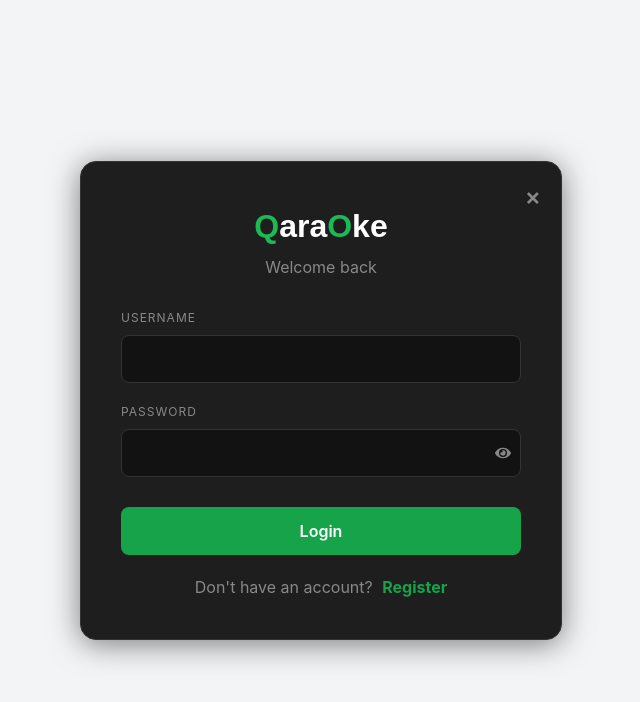
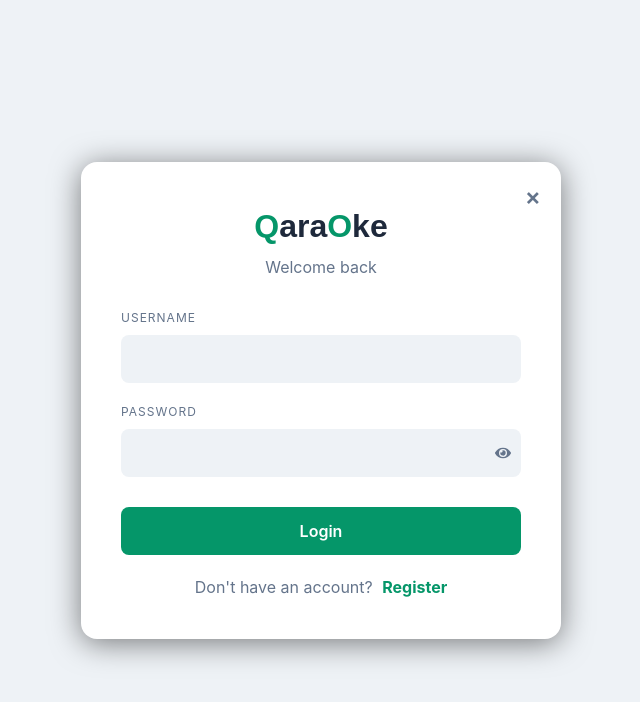
Before and after one commit to Erasylbruh/OKE, a React (Vite) app: page /auth in a window 1280 px wide. Shown: the top 702 px of the page, without its empty margins (444-1084 px from the left). Built offline with nearby package versions, Linux system fonts and the light colour scheme; no server answers.

Commit message:
addclolr

```diff
--- a/src/App.css
+++ b/src/App.css
@@ -1,13 +1,15 @@
 :root {
   --bg-body: var(--bg-main);
-  --bg-card: #1E1E1E;
-  --bg-input: #2A2A2A;
+  --bg-card: var(--bg-surface);
+  --bg-input: var(--bg-main);
   --primary: var(--brand-primary);
-  --primary-hover: #1ed760;
-  --danger: #E53935;
-  --text-main: #FFFFFF;
-  --text-muted: #B3B3B3;
-  --border-color: #333333;
+  --primary-hover: var(--brand-primary);
+  /* Should be separate but fine for now */
+  --danger: var(--danger);
+  --text-main: var(--text-primary);
+  --text-muted: var(--text-secondary);
+  --border-color: var(--border-color);
+  /* Inherit from index.css */
   --sidebar-width: 250px;
 }
 
--- a/src/components/Sidebar.jsx
+++ b/src/components/Sidebar.jsx
@@ -162,6 +162,7 @@ function Sidebar() {
                     display: flex;
                     align-items: center;
                     justify-content: flex-start;
+                    flex-direction: row;
                     border-radius: 0.5rem;
                     font-weight: 600;
                     text-decoration: none;
@@ -301,7 +302,7 @@ function Sidebar() {
                     border: none;
                     color: white;
                     font-weight: bold;
-                    padding: 0.75rem;
+                    padding: 0.75rem 0;
                     border-radius: 0.5rem;
                     cursor: pointer;
                     width: 100%;
--- a/src/index.css
+++ b/src/index.css
@@ -1,20 +1,26 @@
 :root {
-  /* Dark Mode (Default) */
+  /* Dark Mode (Default) - Zinc Palette */
   --bg-main: #09090b;
+  /* Deep Black */
   --bg-surface: #18181b;
+  /* Zinc-900 */
   --bg-hover: #27272a;
 
   --border-color: #27272a;
+  /* Dark Zinc */
 
   --text-primary: #fafafa;
+  /* Almost White */
   --text-secondary: #a1a1aa;
+  /* Light Gray */
 
   --brand-primary: #22c55e;
+  /* Neon Green */
   --brand-bg: #15803d;
 
   --danger: #ef4444;
 
-  /* Legacy variable mappings for compatibility */
+  /* Legacy mappings */
   --bg-color: var(--bg-main);
   --secondary-bg: var(--bg-surface);
   --text-color: var(--text-primary);
@@ -30,17 +36,25 @@
 }
 
 [data-theme="light"] {
-  --bg-main: #f3f4f6;
+  /* Light Mode - Slate/Blue-gray Palette */
+  --bg-main: #eef2f6;
+  /* Soft Blue-Gray, absorptive */
   --bg-surface: #ffffff;
-  --bg-hover: #f9fafb;
+  /* Pure White */
+  --bg-hover: #f1f5f9;
+  /* Light Slate */
 
-  --border-color: #e5e7eb;
+  --border-color: #e2e8f0;
+  /* Slate-200, subtle */
 
-  --text-primary: #111827;
-  --text-secondary: #6b7280;
+  --text-primary: #1e293b;
+  /* Slate-800, dark asphalt */
+  --text-secondary: #64748b;
+  /* Slate-500, cool gray */
 
-  --brand-primary: #16a34a;
-  --brand-bg: #dcfce7;
+  --brand-primary: #059669;
+  /* Deep Emerald */
+  --brand-bg: #d1fae5;
 
   --danger: #dc2626;
 
--- a/src/pages/Auth.jsx
+++ b/src/pages/Auth.jsx
@@ -98,7 +98,7 @@ function Auth() {
                     right: '15px',
                     background: 'none',
                     border: 'none',
-                    color: '#888',
+                    color: 'var(--text-secondary)',
                     fontSize: '24px',
                     cursor: 'pointer',
                     padding: '5px'
@@ -108,10 +108,10 @@ function Auth() {
             </button>
 
             <div style={{ textAlign: 'center', marginBottom: '30px' }}>
-                <h1 style={{ margin: 0, fontFamily: 'Quicksand, sans-serif', fontSize: '2rem', color: 'white' }}>
-                    <span style={{ color: '#1db954' }}>Q</span>ara<span style={{ color: '#1db954' }}>O</span>ke
+                <h1 style={{ margin: 0, fontFamily: 'Quicksand, sans-serif', fontSize: '2rem', color: 'var(--text-primary)' }}>
+                    <span style={{ color: 'var(--brand-primary)' }}>Q</span>ara<span style={{ color: 'var(--brand-primary)' }}>O</span>ke
                 </h1>
-                <p style={{ color: '#888', marginTop: '5px' }}>
+                <p style={{ color: 'var(--text-secondary)', marginTop: '5px' }}>
                     {isLogin ? 'Welcome back' : 'Create your account'}
                 </p>
             </div>
@@ -119,7 +119,7 @@ function Auth() {
             {error && (
                 <div style={{
                     backgroundColor: 'rgba(229, 57, 53, 0.1)',
-                    color: '#E53935',
+                    color: 'var(--danger)',
                     padding: '10px',
                     borderRadius: '8px',
                     marginBottom: '20px',
@@ -132,7 +132,7 @@ function Auth() {
 
             <form onSubmit={handleSubmit} style={{ display: 'flex', flexDirection: 'column', gap: '20px' }}>
                 <div>
-                    <label style={{ display: 'block', color: '#888', marginBottom: '8px', fontSize: '12px', textTransform: 'uppercase', letterSpacing: '1px' }}>
+                    <label style={{ display: 'block', color: 'var(--text-secondary)', marginBottom: '8px', fontSize: '12px', textTransform: 'uppercase', letterSpacing: '1px' }}>
                         {t('username')}
                     </label>
                     <input
@@ -140,12 +140,12 @@ function Auth() {
                         value={username}
                         onChange={(e) => setUsername(e.target.value.toLowerCase())}
                         required
-                        style={{ height: '48px', backgroundColor: '#121212' }}
+                        style={{ height: '48px', backgroundColor: 'var(--bg-main)' }}
                     />
                 </div>
 
                 <div>
-                    <label style={{ display: 'block', color: '#888', marginBottom: '8px', fontSize: '12px', textTransform: 'uppercase', letterSpacing: '1px' }}>
+                    <label style={{ display: 'block', color: 'var(--text-secondary)', marginBottom: '8px', fontSize: '12px', textTransform: 'uppercase', letterSpacing: '1px' }}>
                         {t('password')}
                     </label>
                     <div style={{ position: 'relative' }}>
@@ -154,7 +154,7 @@ function Auth() {
                             value={password}
                             onChange={(e) => setPassword(e.target.value)}
                             required
-                            style={{ height: '48px', backgroundColor: '#121212', paddingRight: '40px' }}
+                            style={{ height: '48px', backgroundColor: 'var(--bg-main)', paddingRight: '40px' }}
                         />
                         <button
                             type="button"
@@ -166,7 +166,7 @@ function Auth() {
                                 transform: 'translateY(-50%)',
                                 background: 'none',
                                 border: 'none',
-                                color: '#888',
+                                color: 'var(--text-secondary)',
                                 cursor: 'pointer',
                                 padding: 0,
                                 display: 'flex',
@@ -179,16 +179,16 @@ function Auth() {
 
                     {!isLogin && (
                         <div style={{ marginTop: '10px', display: 'flex', flexDirection: 'column', gap: '5px' }}>
-                            <div style={{ fontSize: '12px', color: hasLength ? '#1db954' : '#ff5555', display: 'flex', alignItems: 'center', gap: '5px' }}>
+                            <div style={{ fontSize: '12px', color: hasLength ? 'var(--brand-primary)' : 'var(--danger)', display: 'flex', alignItems: 'center', gap: '5px' }}>
                                 {hasLength ? '✓' : '○'} At least 8 characters
                             </div>
-                            <div style={{ fontSize: '12px', color: hasUpper ? '#1db954' : '#ff5555', display: 'flex', alignItems: 'center', gap: '5px' }}>
+                            <div style={{ fontSize: '12px', color: hasUpper ? 'var(--brand-primary)' : 'var(--danger)', display: 'flex', alignItems: 'center', gap: '5px' }}>
                                 {hasUpper ? '✓' : '○'} At least one capital letter
                             </div>
-                            <div style={{ fontSize: '12px', color: hasNum ? '#1db954' : '#ff5555', display: 'flex', alignItems: 'center', gap: '5px' }}>
+                            <div style={{ fontSize: '12px', color: hasNum ? 'var(--brand-primary)' : 'var(--danger)', display: 'flex', alignItems: 'center', gap: '5px' }}>
                                 {hasNum ? '✓' : '○'} At least one number
                             </div>
-                            <div style={{ fontSize: '12px', color: hasSpecial ? '#1db954' : '#ff5555', display: 'flex', alignItems: 'center', gap: '5px' }}>
+                            <div style={{ fontSize: '12px', color: hasSpecial ? 'var(--brand-primary)' : 'var(--danger)', display: 'flex', alignItems: 'center', gap: '5px' }}>
                                 {hasSpecial ? '✓' : '○'} At least one special character (!,@,#,$,%,&)
                             </div>
                         </div>
@@ -210,7 +210,7 @@ function Auth() {
             </form>
 
             <div style={{ textAlign: 'center', marginTop: '20px' }}>
-                <span style={{ color: '#888' }}>
+                <span style={{ color: 'var(--text-secondary)' }}>
                     {isLogin ? t('dont_have_account') : t('already_have_account')}{' '}
                 </span>
                 <button
--- a/src/pages/Editor.jsx
+++ b/src/pages/Editor.jsx
@@ -24,7 +24,7 @@ function Editor() {
         activeFontSize: 32,
         color: '#ffffff',
         fillColor: '#1db954',
-        backgroundColor: '#121212',
+        backgroundColor: 'var(--bg-main)',
         fontFamily: 'Inter, sans-serif',
         fontUrl: ''
     });
@@ -421,8 +421,8 @@ function Editor() {
             height: '100dvh',
             display: 'flex',
             flexDirection: 'column',
-            backgroundColor: '#121212',
-            color: 'white',
+            backgroundColor: 'var(--bg-main)',
+            color: 'var(--text-primary)',
             overflow: 'hidden',
             zIndex: 2000 // Ensure it sits on top of everything
         }}>
@@ -430,7 +430,7 @@ function Editor() {
             {isOwner && (
                 <div className="phase-nav mobile-hidden" style={{
                     margin: 0,
-                    borderBottom: '1px solid #333',
+                    borderBottom: '1px solid var(--border-color)',
                     background: '#181818',
                     padding: '50px 0 15px'
                 }}>
@@ -454,10 +454,10 @@ function Editor() {
                     <div className="editor-desktop-container">
                         {/* Phase 1: Lyrics & Audio (Left Panel) */}
                         <div className={`editor-panel left-panel ${activePhase !== 1 ? 'mobile-hidden' : ''}`} style={{
-                            borderRight: '1px solid #333',
+                            borderRight: '1px solid var(--border-color)',
                             display: activePhase === 1 ? 'flex' : 'none',
                             flexDirection: 'column',
-                            backgroundColor: '#181818',
+                            backgroundColor: 'var(--bg-surface)',
                             overflowY: 'auto'
                         }}>
                             <div style={{ padding: '20px', flex: 1 }}>
@@ -498,7 +498,7 @@ function Editor() {
                                             display: 'flex',
                                             alignItems: 'center',
                                             justifyContent: 'center',
-                                            color: 'white',
+                                            color: 'var(--text-primary)',
                                             fontWeight: 'bold'
                                         }}>
                                             {isUploading ? '...' : (audioUrl ? '♫' : '+')}
@@ -506,7 +506,7 @@ function Editor() {
                                     </div>
 
                                     <div style={{ marginBottom: '10px' }}>
-                                        <span style={{ color: '#ccc', fontSize: '0.9rem' }}>
+                                        <span style={{ color: 'var(--text-secondary)', fontSize: '0.9rem' }}>
                                             {audioUrl ? t('change_track') : t('upload_audio')}
                                         </span>
                                     </div>
@@ -532,13 +532,13 @@ function Editor() {
                                 </section>
 
                                 <section style={{ marginBottom: '30px' }}>
-                                    <h3 style={{ color: 'var(--text-muted)', fontSize: '0.9rem', textTransform: 'uppercase', marginBottom: '15px' }}>{t('lyrics')}</h3>
+                                    <h3 style={{ color: 'var(--text-secondary)', fontSize: '0.9rem', textTransform: 'uppercase', marginBottom: '15px' }}>{t('lyrics')}</h3>
                                     <LyricInput onParse={handleLyricsParsed} />
                                 </section>
 
                                 {lyrics.length > 0 && (
                                     <section>
-                                        <h3 style={{ color: 'var(--text-muted)', fontSize: '0.9rem', textTransform: 'uppercase', marginBottom: '15px' }}>{t('timing')}</h3>
+                                        <h3 style={{ color: 'var(--text-secondary)', fontSize: '0.9rem', textTransform: 'uppercase', marginBottom: '15px' }}>{t('timing')}</h3>
                                         <TimingEditor lyrics={lyrics} onUpdate={updateLyric} />
                                     </section>
                                 )}
@@ -547,59 +547,59 @@ function Editor() {
 
                         {/* Phase 2: Style (Right Panel) */}
                         <div className={`editor-panel right-panel ${activePhase !== 2 ? 'mobile-hidden' : ''}`} style={{
-                            borderRight: '1px solid #333',
+                            borderRight: '1px solid var(--border-color)',
                             display: activePhase === 2 ? 'flex' : 'none',
                             flexDirection: 'column',
-                            backgroundColor: '#181818',
+                            backgroundColor: 'var(--bg-surface)',
                             overflowY: 'auto'
                         }}>
                             <div style={{ padding: '20px', flex: 1 }}>
-                                <h3 style={{ color: 'var(--text-muted)', fontSize: '0.9rem', textTransform: 'uppercase', marginBottom: '15px' }}>{t('style')}</h3>
+                                <h3 style={{ color: 'var(--text-secondary)', fontSize: '0.9rem', textTransform: 'uppercase', marginBottom: '15px' }}>{t('style')}</h3>
                                 <StyleControls styles={styles} onUpdate={setStyles} />
                             </div>
                         </div>
 
                         {/* Phase 3: Publishing (Right Panel) */}
                         <div className={`editor-panel right-panel ${activePhase !== 3 ? 'mobile-hidden' : ''}`} style={{
-                            borderRight: '1px solid #333',
+                            borderRight: '1px solid var(--border-color)',
                             display: activePhase === 3 ? 'flex' : 'none',
                             flexDirection: 'column',
-                            backgroundColor: '#181818',
+                            backgroundColor: 'var(--bg-surface)',
                             overflowY: 'auto'
                         }}>
                             <div style={{ padding: '20px', flex: 1 }}>
                                 <div style={{ display: 'flex', justifyContent: 'space-between', alignItems: 'center', marginBottom: '20px' }}>
-                                    <button onClick={handleBack} style={{ background: 'none', border: 'none', color: '#ccc', cursor: 'pointer', fontSize: '1.2rem', display: 'flex', alignItems: 'center', gap: '5px' }}>
+                                    <button onClick={handleBack} style={{ background: 'none', border: 'none', color: 'var(--text-secondary)', cursor: 'pointer', fontSize: '1.2rem', display: 'flex', alignItems: 'center', gap: '5px' }}>
                                         &larr; {t('back') || 'Back'}
                                     </button>
-                                    <h3 style={{ color: 'var(--text-muted)', fontSize: '0.9rem', textTransform: 'uppercase', margin: 0 }}>{t('publishing')}</h3>
+                                    <h3 style={{ color: 'var(--text-secondary)', fontSize: '0.9rem', textTransform: 'uppercase', margin: 0 }}>{t('publishing')}</h3>
                                 </div>
 
                                 {/* Title Input */}
                                 <div style={{ marginBottom: '20px' }}>
-                                    <label style={{ display: 'block', marginBottom: '5px', color: '#ccc' }}>{t('project_name')}</label>
+                                    <label style={{ display: 'block', marginBottom: '5px', color: 'var(--text-secondary)' }}>{t('project_name')}</label>
                                     <input
                                         type="text"
                                         value={projectName}
                                         onChange={(e) => setProjectName(e.target.value)}
-                                        style={{ width: '100%', padding: '10px', borderRadius: '5px', border: '1px solid #333', background: '#222', color: 'white' }}
+                                        style={{ width: '100%', padding: '10px', borderRadius: '5px', border: '1px solid var(--border-color)', background: '#222', color: 'var(--text-primary)' }}
                                     />
                                 </div>
 
                                 {/* Description Input */}
                                 <div style={{ marginBottom: '20px' }}>
-                                    <label style={{ display: 'block', marginBottom: '5px', color: '#ccc' }}>{t('description')}</label>
+                                    <label style={{ display: 'block', marginBottom: '5px', color: 'var(--text-secondary)' }}>{t('description')}</label>
                                     <textarea
                                         value={description}
                                         onChange={(e) => setDescription(e.target.value)}
                                         rows={5}
-                                        style={{ width: '100%', padding: '10px', borderRadius: '5px', border: '1px solid #333', background: '#222', color: 'white', resize: 'vertical' }}
+                                        style={{ width: '100%', padding: '10px', borderRadius: '5px', border: '1px solid var(--border-color)', background: '#222', color: 'var(--text-primary)', resize: 'vertical' }}
                                     />
                                 </div>
 
                                 {/* Preview Uploads */}
                                 <section style={{ marginBottom: '20px' }}>
-                                    <h3 style={{ color: 'var(--text-muted)', fontSize: '0.9rem', textTransform: 'uppercase', marginBottom: '15px' }}>{t('preview')}</h3>
+                                    <h3 style={{ color: 'var(--text-secondary)', fontSize: '0.9rem', textTransform: 'uppercase', marginBottom: '15px' }}>{t('preview')}</h3>
                                     <div style={{ display: 'grid', gridTemplateColumns: 'repeat(3, 1fr)', gap: '10px' }}>
                                         {previewUrls.map((url, index) => (
                                             <div
@@ -632,7 +632,7 @@ function Editor() {
                                                             left: '50%',
                                                             transform: 'translate(-50%, -50%)',
                                                             background: 'rgba(0,0,0,0.8)',
-                                                            color: 'white',
+                                                            color: 'var(--text-primary)',
                                                             border: 'none',
                                                             borderRadius: '50%',
                                                             width: '32px',
@@ -660,7 +660,7 @@ function Editor() {
                                                             left: '50%',
                                                             transform: 'translateX(-50%)',
                                                             background: 'rgba(0,0,0,0.8)',
-                                                            color: '#1db954',
+                                                            color: 'var(--brand-primary)',
                                                             border: 'none',
                                                             borderRadius: '50%',
                                                             width: '24px',
@@ -679,7 +679,7 @@ function Editor() {
                                             </div>
                                         ))}
                                     </div>
-                                    <p style={{ fontSize: '0.8rem', color: 'var(--text-muted)', marginTop: '10px' }}>{t('drag_drop_images')}</p>
+                                    <p style={{ fontSize: '0.8rem', color: 'var(--text-secondary)', marginTop: '10px' }}>{t('drag_drop_images')}</p>
                                 </section>
 
                                 {/* Visibility & Save */}
@@ -713,7 +713,7 @@ function Editor() {
                                         onClick={handleSave}
                                         disabled={isSaving}
                                         className="primary save-btn"
-                                        style={{ flex: 1, padding: '12px', borderRadius: '25px', border: 'none', cursor: 'pointer', fontWeight: 'bold', backgroundColor: '#1db954', color: 'black' }}
+                                        style={{ flex: 1, padding: '12px', borderRadius: '25px', border: 'none', cursor: 'pointer', fontWeight: 'bold', backgroundColor: 'var(--brand-primary)', color: 'black' }}
                                     >
                                         {isSaving ? 'Saving...' : t('save')}
                                     </button>
@@ -751,12 +751,12 @@ function Editor() {
                         <div className={`editor-panel right-panel ${viewTab === 'info' ? 'mobile-visible' : 'mobile-hidden'}`} style={{
                             display: 'flex',
                             flexDirection: 'column',
-                            backgroundColor: '#181818',
+                            backgroundColor: 'var(--bg-surface)',
                             height: '100%',
                             overflowY: 'auto'
                         }}>
                             <div style={{ padding: '20px', flex: 1 }}>
-                                <button onClick={handleBack} style={{ background: 'none', border: 'none', color: '#ccc', cursor: 'pointer', fontSize: '1.2rem', marginBottom: '20px', display: 'flex', alignItems: 'center', gap: '5px' }}>
+                                <button onClick={handleBack} style={{ background: 'none', border: 'none', color: 'var(--text-secondary)', cursor: 'pointer', fontSize: '1.2rem', marginBottom: '20px', display: 'flex', alignItems: 'center', gap: '5px' }}>
                                     &larr; {t('back') || 'Back'}
                                 </button>
 
@@ -782,11 +782,11 @@ function Editor() {
 
                                 {/* Description */}
                                 <div className={`description-expander ${isDescriptionExpanded ? 'expanded' : ''}`} style={{ maxHeight: isDescriptionExpanded ? 'none' : '100px', marginBottom: '20px' }}>
-                                    <p style={{ color: '#ccc', lineHeight: '1.6', whiteSpace: 'pre-wrap' }}>{description || t('no_description') || 'No description'}</p>
+                                    <p style={{ color: 'var(--text-secondary)', lineHeight: '1.6', whiteSpace: 'pre-wrap' }}>{description || t('no_description') || 'No description'}</p>
                                     {!isDescriptionExpanded && description && description.length > 100 && <div className="description-gradient" />}
                                 </div>
                                 {description && description.length > 100 && (
-                                    <button onClick={() => setIsDescriptionExpanded(!isDescriptionExpanded)} style={{ background: 'none', border: 'none', color: '#1db954', cursor: 'pointer', marginBottom: '20px', fontWeight: 'bold' }}>
+                                    <button onClick={() => setIsDescriptionExpanded(!isDescriptionExpanded)} style={{ background: 'none', border: 'none', color: 'var(--brand-primary)', cursor: 'pointer', marginBottom: '20px', fontWeight: 'bold' }}>
                                         {isDescriptionExpanded ? t('show_less') : t('show_more')}
                                     </button>
                                 )}
@@ -832,9 +832,9 @@ function Editor() {
                     position: 'fixed', top: 0, left: 0, width: '100%', height: '100%',
                     backgroundColor: 'rgba(0,0,0,0.8)', display: 'flex', alignItems: 'center', justifyContent: 'center', zIndex: 1000
                 }}>
-                    <div style={{ backgroundColor: '#181818', padding: '30px', borderRadius: '12px', maxWidth: '500px', width: '90%', border: '1px solid #333' }}>
-                        <h2 style={{ marginTop: 0, color: '#1db954', marginBottom: '20px' }}>{t('how_it_works')}</h2>
-                        <button onClick={() => setShowHelp(false)} style={{ width: '100%', padding: '12px', backgroundColor: '#1db954', border: 'none', borderRadius: '25px', color: 'black', fontWeight: 'bold', cursor: 'pointer' }}>OK</button>
+                    <div style={{ backgroundColor: 'var(--bg-surface)', padding: '30px', borderRadius: '12px', maxWidth: '500px', width: '90%', border: '1px solid var(--border-color)' }}>
+                        <h2 style={{ marginTop: 0, color: 'var(--brand-primary)', marginBottom: '20px' }}>{t('how_it_works')}</h2>
+                        <button onClick={() => setShowHelp(false)} style={{ width: '100%', padding: '12px', backgroundColor: 'var(--brand-primary)', border: 'none', borderRadius: '25px', color: 'black', fontWeight: 'bold', cursor: 'pointer' }}>OK</button>
                     </div>
                 </div>
             )}
```
Also changed, not shown: src/pages/AdminDashboard.jsx (+12 -12 lines), src/pages/Settings.jsx (+4 -4 lines).
